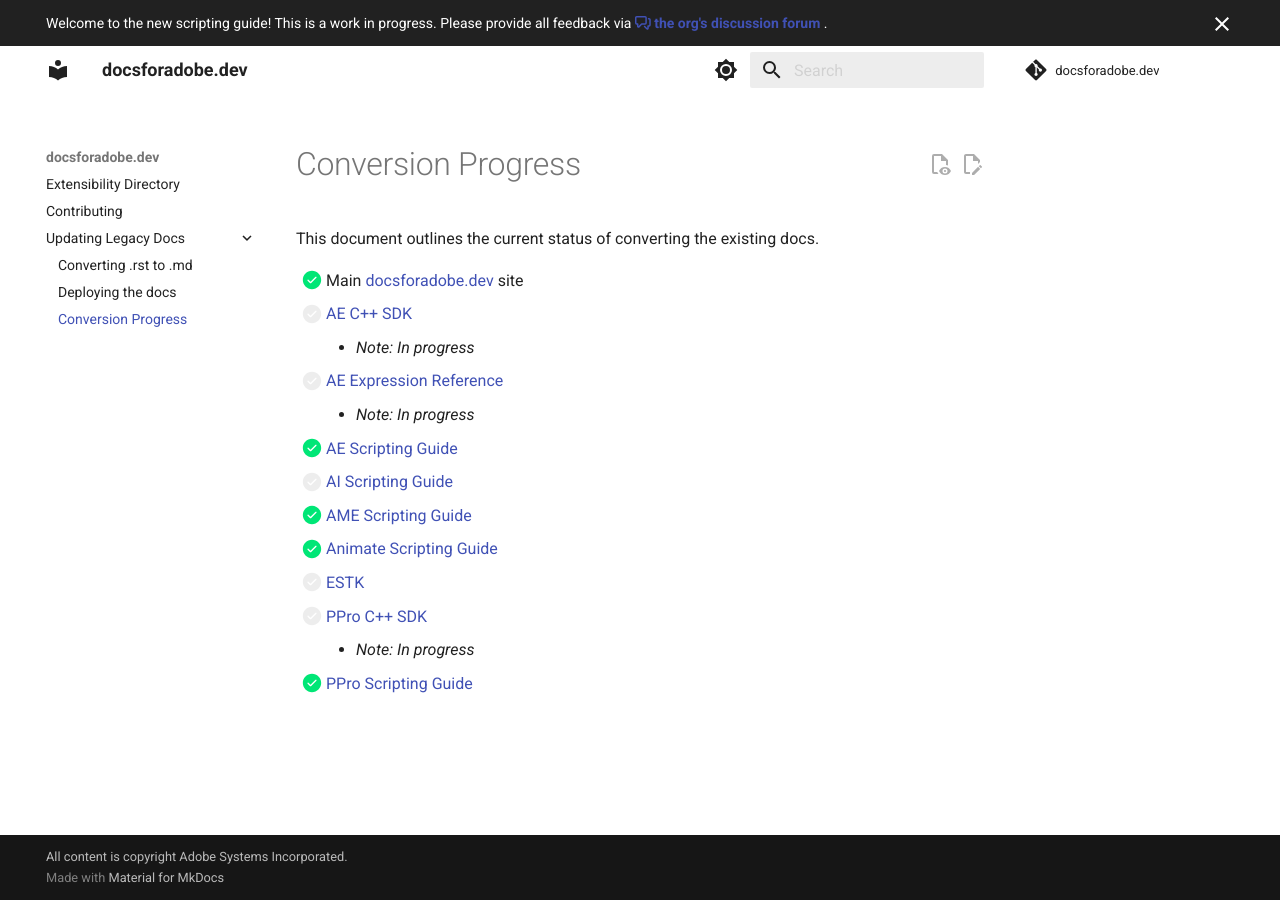
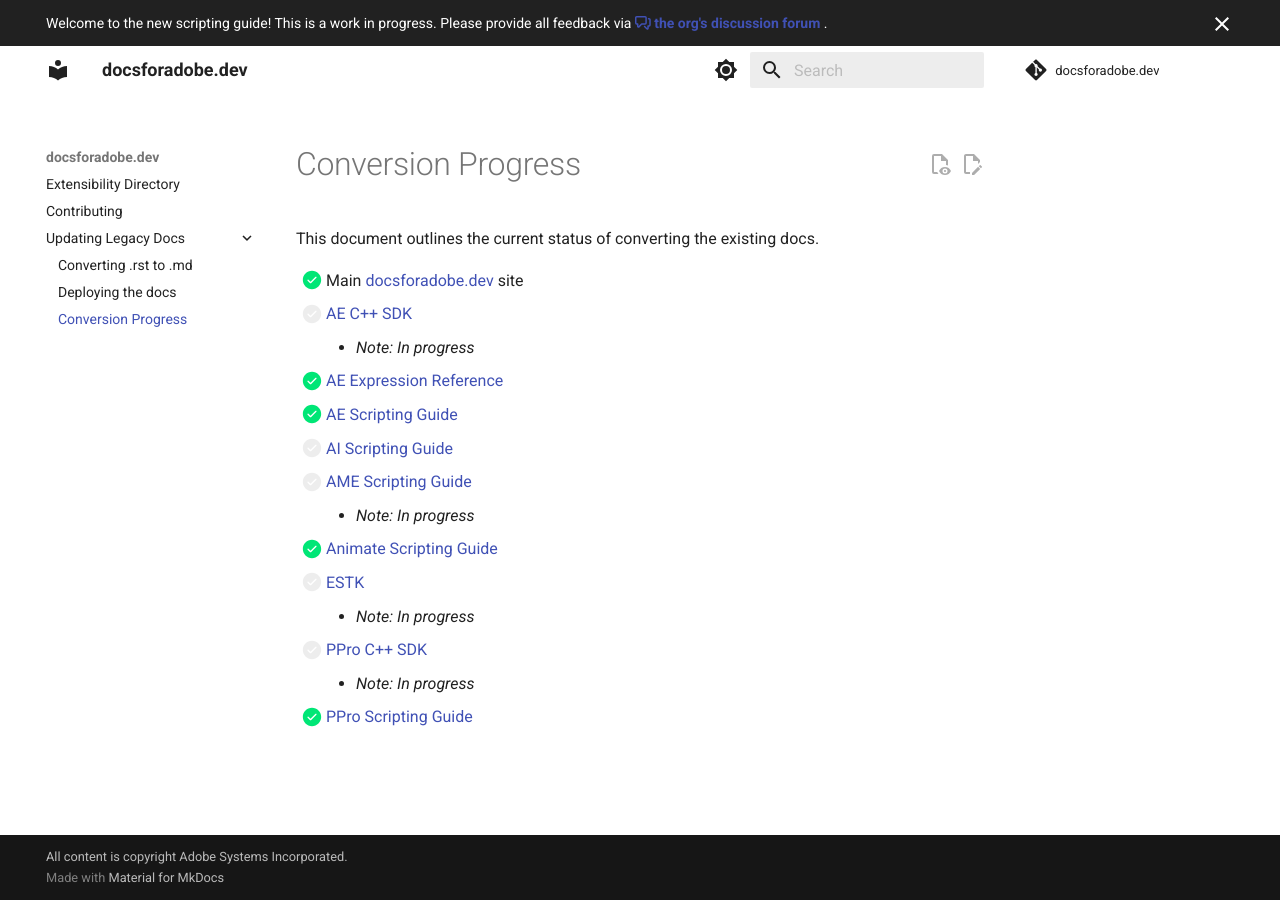
Before and after one commit to docsforadobe/docsforadobe.dev, an MkDocs documentation site: the page built from docs/updating-legacy-docs/conversion-progress.md, in a window 1280 px wide. Built offline with MkDocs 1.6.1 and Material for MkDocs 9.7.7, drawn with Linux system fonts in a browser that asks for light colours; comment, search, counter and statistics services are not loaded.

Commit message:
Update progress

```diff
--- a/docs/updating-legacy-docs/conversion-progress.md
+++ b/docs/updating-legacy-docs/conversion-progress.md
@@ -6,13 +6,14 @@ This document outlines the current status of converting the existing docs.
 - [x] Main [docsforadobe.dev](https://docsforadobe.dev) site
 - [ ] [AE C++ SDK](https://ae-plugins.docsforadobe.dev/)
     - *Note: In progress*
-- [ ] [AE Expression Reference](https://ae-expressions.docsforadobe.dev/)
-    - *Note: In progress*
+- [x] [AE Expression Reference](https://ae-expressions.docsforadobe.dev/)
 - [x] [AE Scripting Guide](https://ae-scripting.docsforadobe.dev/)
 - [ ] [AI Scripting Guide](https://ai-scripting.docsforadobe.dev/)
-- [x] [AME Scripting Guide](https://ame-scripting.docsforadobe.dev/)
+- [ ] [AME Scripting Guide](https://ame-scripting.docsforadobe.dev/)
+    - *Note: In progress*
 - [x] [Animate Scripting Guide](https://an-scripting.docsforadobe.dev/)
 - [ ] [ESTK](https://extendscript.docsforadobe.dev/)
+    - *Note: In progress*
 - [ ] [PPro C++ SDK](https://ppro-plugins.docsforadobe.dev/)
     - *Note: In progress*
 - [x] [PPro Scripting Guide](https://ppro-scripting.docsforadobe.dev/)
```
